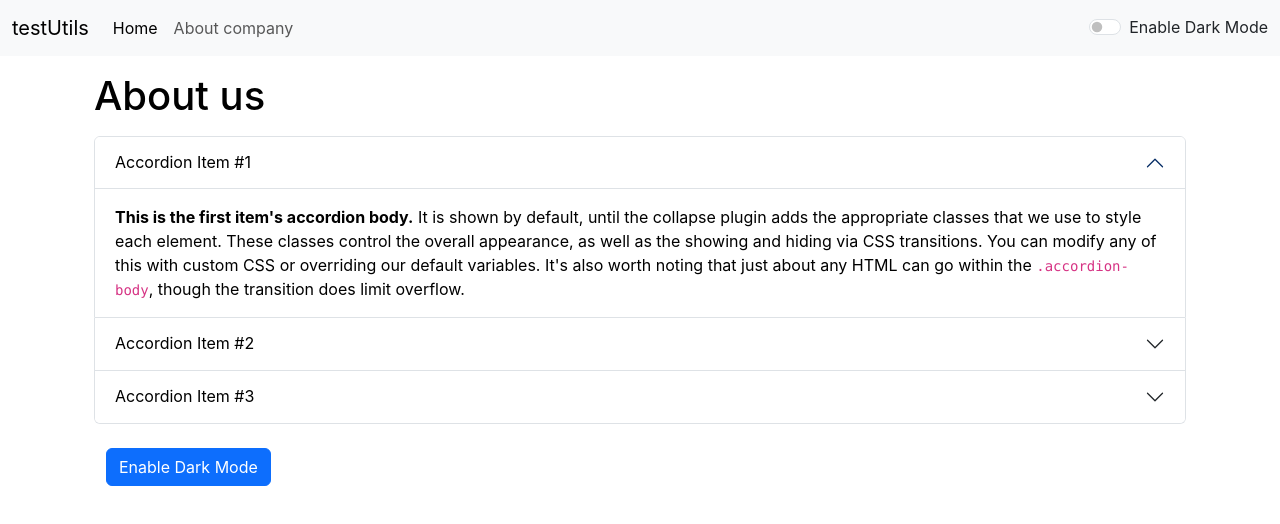
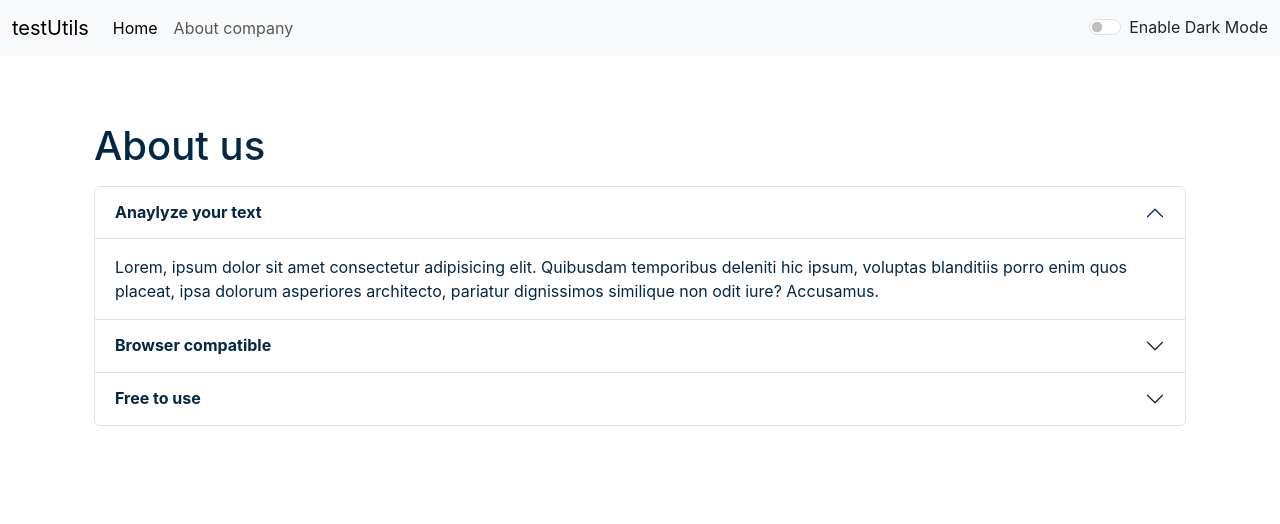
Before and after one commit to Deepanshu979/textutils, a React (Create React App) app: page /about in a window 1280 px wide. Shown: the top 524 px of the page. Built offline with nearby package versions, Linux system fonts and the light colour scheme.

Commit message:
Made some changes in whole

```diff
--- a/package.json
+++ b/package.json
@@ -1,4 +1,5 @@
 {
+  "homepage": "https://Deepanshu979.github.io/textutils",
   "name": "textutils",
   "version": "0.1.0",
   "private": true,
@@ -6,6 +7,7 @@
     "@testing-library/jest-dom": "^5.16.5",
     "@testing-library/react": "^13.4.0",
     "@testing-library/user-event": "^13.5.0",
+    "gh-pages": "^5.0.0",
     "react": "^18.2.0",
     "react-dom": "^18.2.0",
     "react-router-dom": "^6.9.0",
@@ -13,6 +15,8 @@
     "web-vitals": "^2.1.4"
   },
   "scripts": {
+    "predeploy": "npm run build",
+    "deploy": "gh-pages -d build",
     "start": "react-scripts start",
     "build": "react-scripts build",
     "test": "react-scripts test",
--- a/src/App.js
+++ b/src/App.js
@@ -48,8 +48,11 @@ function App() {
     <Routes>
       <Route  exact path="/" element={<TextForm showAlert={showAlert} heading="Enter the text to analyze" mode={mode}/>}>
 
+      {/* <TextForm showAlert={showAlert} heading="Enter the text to analyze" mode={mode}/> */}
+      {/* <About/> */}
+
       </Route>
-      <Route exact path="/about" element={<About />}>
+      <Route exact path="/about" element={<About mode={mode}/>}>
 
       </Route>
 
--- a/src/components/About.js
+++ b/src/components/About.js
@@ -1,78 +1,85 @@
 import React, {useState} from 'react'
 
-export default function About() {
+export default function About(props) {
 
-    const [myStyle, setMyStyle] = useState({
-        color : 'black',
-        backgroundColor :'white'
-    });
-    const [btnText , setBtnText] = useState("Enable Dark Mode")
+    // const [myStyle, setMyStyle] = useState({
+    //     color : 'black',
+    //     backgroundColor :'white'
+    // });
+    // const [btnText , setBtnText] = useState("Enable Dark Mode")
 
-    const toggleStyle = ()=>{
-        if(myStyle.color==='black'){
-            setMyStyle({
-                color:'white',
-                backgroundColor:'black',
-                border : '1px solid white'
-            })
-            setBtnText('Enable Light Mode')
-        }
-        else{
-            setMyStyle({
-                color : 'black',
-                backgroundColor :'white'
-            })
-        }
+    let myStyle = {
+        color:props.mode === 'dark'? 'white' : '#042743',
+        backgroundColor:props.mode === 'dark'? 'rgb(36 74 104)' : 'white',
+        // border : '2px solid',
+        borderColor : props.mode==='dark'  ? 'white' : '#042743'
     }
+
+    // const toggleStyle = ()=>{
+    //     if(myStyle.color==='black'){
+    //         setMyStyle({
+    //             color:'white',
+    //             backgroundColor:'black',
+    //             border : '1px solid white'
+    //         })
+    //         setBtnText('Enable Light Mode')
+    //     }
+    //     else{
+    //         setMyStyle({
+    //             color : 'black',
+    //             backgroundColor :'white'
+    //         })
+    //     }
+    // }
 
 
   return (
-    <div className='container' style={myStyle}>
-        <h1 className='my-3'>About us</h1>
+    <div className='container' >
+        <h1 className='my-3' style={{color:props.mode === 'dark'? 'white' : '#042743'}}>About us</h1>
                 <div className="accordion" id="accordionExample">
             <div className="accordion-item">
                 <h2 className="accordion-header">
                 <button className="accordion-button" type="button" style={myStyle} data-bs-toggle="collapse" data-bs-target="#collapseOne" aria-expanded="true" aria-controls="collapseOne">
-                    Accordion Item #1
+                 <strong>     Anaylyze your text </strong>
                 </button>
                 </h2>
                 <div id="collapseOne" className="accordion-collapse collapse show" data-bs-parent="#accordionExample">
                 <div className="accordion-body" style={myStyle}>
-                    <strong>This is the first item's accordion body.</strong> It is shown by default, until the collapse plugin adds the appropriate classes that we use to style each element. These classes control the overall appearance, as well as the showing and hiding via CSS transitions. You can modify any of this with custom CSS or overriding our default variables. It's also worth noting that just about any HTML can go within the <code>.accordion-body</code>, though the transition does limit overflow.
+                    Lorem, ipsum dolor sit amet consectetur adipisicing elit. Quibusdam temporibus deleniti hic ipsum, voluptas blanditiis porro enim quos placeat, ipsa dolorum asperiores architecto, pariatur dignissimos similique non odit iure? Accusamus.
                 </div>
                 </div>
             </div>
             <div className="accordion-item">
                 <h2 className="accordion-header">
                 <button className="accordion-button collapsed" type="button" style={myStyle} data-bs-toggle="collapse" data-bs-target="#collapseTwo" aria-expanded="false" aria-controls="collapseTwo">
-                    Accordion Item #2
+                <strong> Browser compatible</strong>
                 </button>
                 </h2>
                 <div id="collapseTwo" className="accordion-collapse collapse" data-bs-parent="#accordionExample">
                 <div className="accordion-body" style={myStyle}>
-                    <strong>This is the second item's accordion body.</strong> It is hidden by default, until the collapse plugin adds the appropriate classes that we use to style each element. These classes control the overall appearance, as well as the showing and hiding via CSS transitions. You can modify any of this with custom CSS or overriding our default variables. It's also worth noting that just about any HTML can go within the <code>.accordion-body</code>, though the transition does limit overflow.
+                    Lorem ipsum dolor sit amet, consectetur adipisicing elit. Aut ex odio, ipsam ducimus expedita consequatur iusto obcaecati consectetur! Unde praesentium, deserunt officiis necessitatibus sit expedita sunt non esse autem? Ea quis facilis nam iure!
                 </div>
                 </div>
             </div>
             <div className="accordion-item">
                 <h2 className="accordion-header">
                 <button className="accordion-button collapsed" type="button" style={myStyle} data-bs-toggle="collapse" data-bs-target="#collapseThree" aria-expanded="false" aria-controls="collapseThree">
-                    Accordion Item #3
+                <strong> Free to use </strong>
                 </button>
                 </h2>
                 <div id="collapseThree" className="accordion-collapse collapse" data-bs-parent="#accordionExample">
                 <div className="accordion-body" style={myStyle}>
-                    <strong>This is the third item's accordion body.</strong> It is hidden by default, until the collapse plugin adds the appropriate classes that we use to style each element. These classes control the overall appearance, as well as the showing and hiding via CSS transitions. You can modify any of this with custom CSS or overriding our default variables. It's also worth noting that just about any HTML can go within the <code>.accordion-body</code>, though the transition does limit overflow.
+                    Lorem ipsum dolor sit amet consectetur adipisicing elit. Autem, provident nemo. Ipsum voluptate rem, mollitia modi voluptatibus dignissimos necessitatibus temporibus facilis fuga debitis sunt maxime reprehenderit ex, impedit quibusdam! Architecto!
                 </div>
                 </div>
             </div>
             </div>
 
-        <div className="container">
+        {/* <div className="container">
             <button className="btn btn-primary my-4" onClick={toggleStyle}>
                 {btnText}
             </button>
-        </div>
+        </div> */}
     </div>
   )
 }
--- a/src/components/Alert.js
+++ b/src/components/Alert.js
@@ -6,9 +6,14 @@ function Alert(props) {
     return lower.charAt(0).toUpperCase() + lower.slice(1);
   }
   return (
-    props.alert && <div className={`alert alert-${props.alert.type}`} role="alert">
+    <>
+    <div style={{height : '50px'}}>
+
+    {props.alert && <div className={`alert alert-${props.alert.type}`} role="alert">
         <strong>{capitalize(props.alert.type)}: {props.alert.msg}</strong>
+    </div>}
     </div>
+    </>
   )
 }
 
--- a/src/components/TextForm.js
+++ b/src/components/TextForm.js
@@ -28,7 +28,7 @@ export default function TextForm(props) {
 
         <div className="mb-3">
 
-        <textarea className="form-control" value={text} onChange={handleOnChange} id="myBox" rows="8" style={{backgroundColor: props.mode==='dark'? 'grey' : 'white',color: props.mode==='dark'? 'white' : '#042743'}}></textarea>
+        <textarea className="form-control" value={text} onChange={handleOnChange} id="myBox" rows="8" style={{backgroundColor: props.mode==='dark'? '#13466e' : 'white',color: props.mode==='dark'? 'white' : '#042743'}}></textarea>
         <button className="btn btn-primary mx-2 my-3" onClick={handleUpClick}>Convert to Uppercase</button>
         <button className="btn btn-primary mx-2 my-3" onClick={handleLoClick}>Convert to Lowercase</button>
         </div>
@@ -37,8 +37,8 @@ export default function TextForm(props) {
 
     <div className="conatiner my-3" style={{color: props.mode==='dark'? 'white' : '#042743'}}>
         <h1>Your text Summary</h1>
-        <p>{text.split(" ").length} words, {text.length} characters</p>
-        <p>{0.008*text.split(" ").length} minutes read</p>
+        <p>{text.split(" ").filter((element)=>{return element.length!==0}).length} words, {text.length} characters</p>
+        <p>{0.008*text.split(" ").filter((element)=>{return element.length!==0}).length} minutes read</p>
         <h2>Preview</h2>
         <p>{text.length>0? text : "Enter something to preview it here"}</p>
     </div>
```
Also changed, not shown: 1 other file (tests, documents, lock files or other folders).
